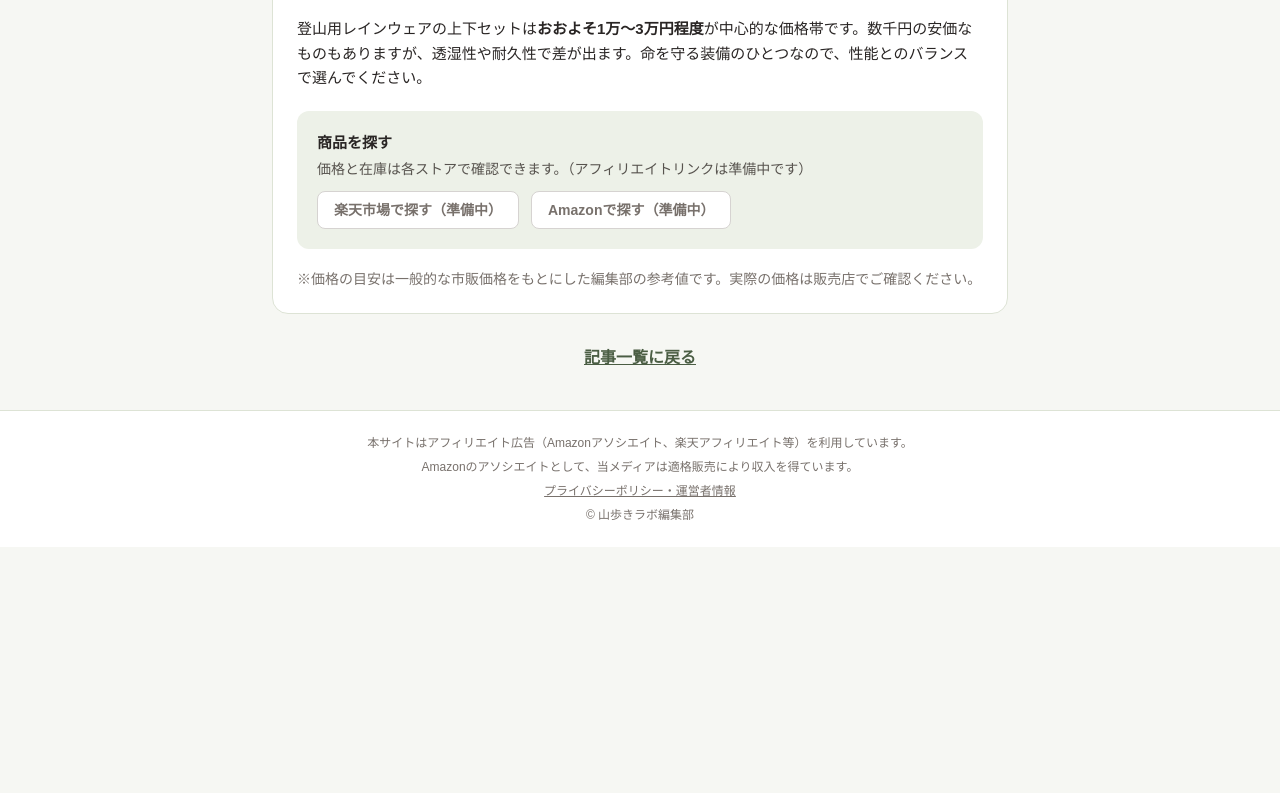
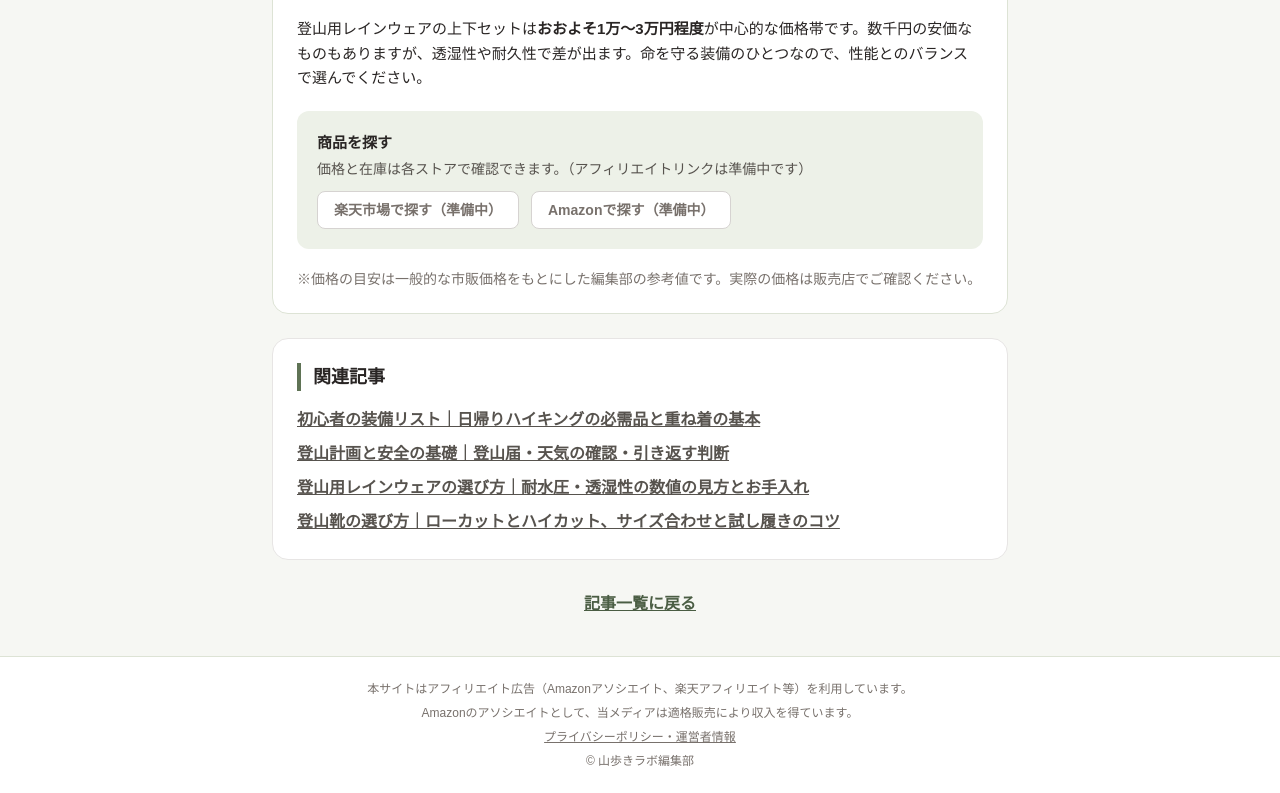
Before and after one commit to omni-labo/tozan-navi, a plain HTML site: page rain.html in a window 1280 px wide. Shown: the part 1315-2108 px from the top of the page. Before the commit the page ends 1862 px from the top, so only its background shows below. Drawn offline with nearby package versions, Linux system fonts and the light colour scheme.

Commit message:
関連記事セクションを追加（サイト内リンク強化）

```diff
--- a/rain.html
+++ b/rain.html
@@ -76,6 +76,16 @@
 
 <p class="text-sm text-stone-500">※価格の目安は一般的な市販価格をもとにした編集部の参考値です。実際の価格は販売店でご確認ください。</p>
 </div>
+  <div class="bg-white rounded-2xl border border-stone-200 p-6 mt-6">
+    <h2 class="font-bold text-lg border-l-4 border-[#5F7355] pl-3">関連記事</h2>
+    <ul class="mt-4 space-y-2 leading-relaxed">
+      <li><a href="soubi.html" class="text-stone-600 font-bold underline">初心者の装備リスト｜日帰りハイキングの必需品と重ね着の基本</a></li>
+      <li><a href="keikaku.html" class="text-stone-600 font-bold underline">登山計画と安全の基礎｜登山届・天気の確認・引き返す判断</a></li>
+      <li><a href="rainwear.html" class="text-stone-600 font-bold underline">登山用レインウェアの選び方｜耐水圧・透湿性の数値の見方とお手入れ</a></li>
+      <li><a href="kutsu.html" class="text-stone-600 font-bold underline">登山靴の選び方｜ローカットとハイカット、サイズ合わせと試し履きのコツ</a></li>
+    </ul>
+  </div>
+
 
 <div class="mt-8 text-center">
 <a href="index.html#articles" class="text-[#4A5D43] font-bold underline">記事一覧に戻る</a>
```
Also changed, not shown: keikaku.html (+10 -0 lines), kutsu.html (+10 -0 lines), rainwear.html (+10 -0 lines), rucksack.html (+10 -0 lines), soubi.html (+10 -0 lines).
